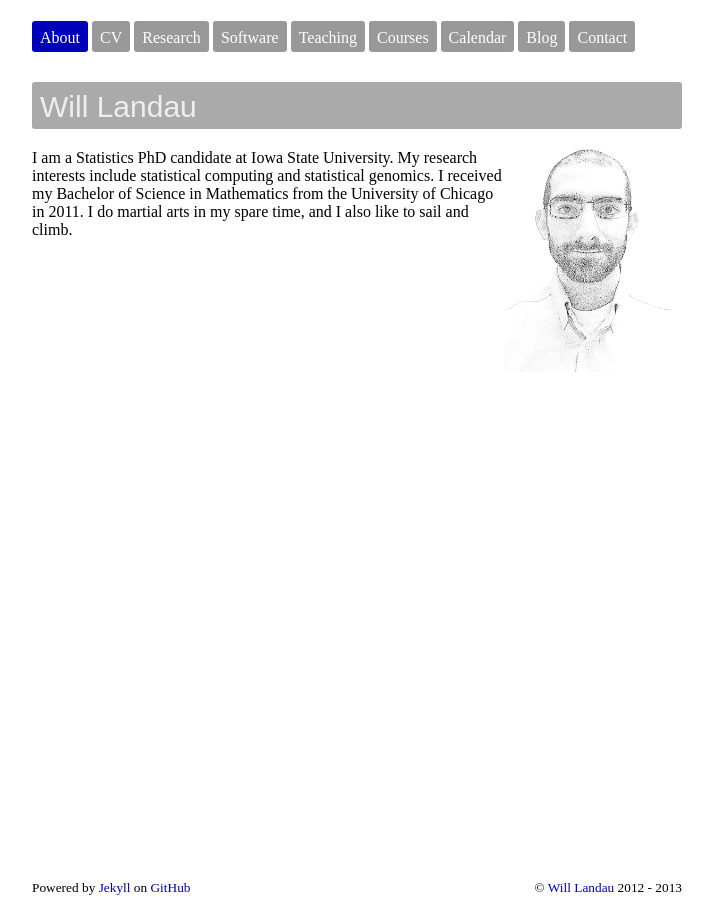
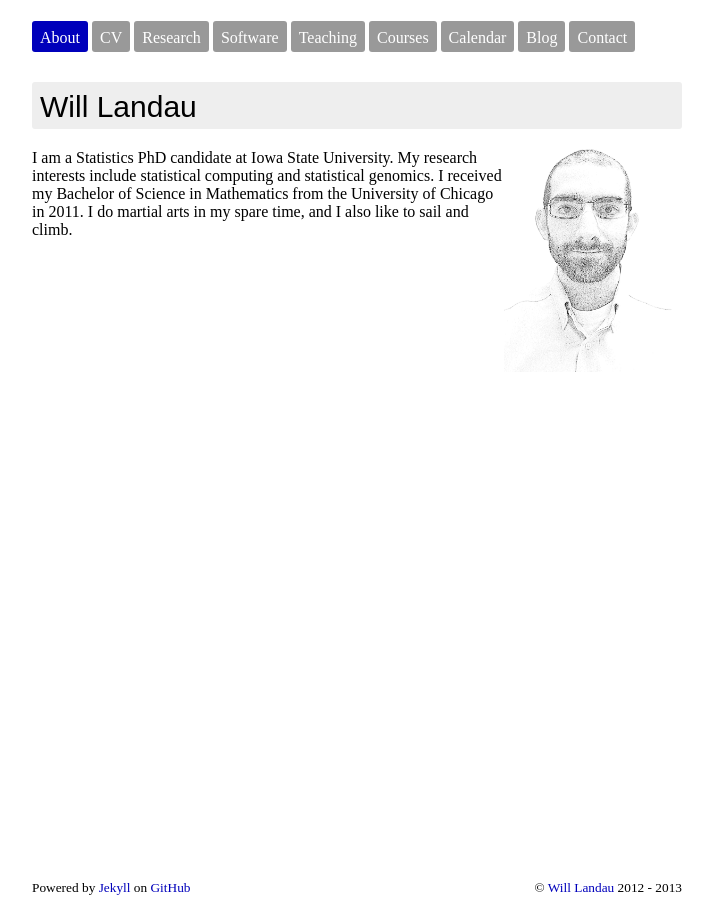
Before and after one commit to wlandau/wlandau.github.io, a Jekyll site: the page built from index.html, in a window 1280 px wide. Shown: the whole page, without its empty margins (303-1016 px from the left). Built offline with Jekyll 4.4.1, drawn with Linux system fonts in a browser that asks for light colours; nearby versions of some CDN libraries.

Commit message:
playing with headings

```diff
--- a/css/wml-custom.css
+++ b/css/wml-custom.css
@@ -18,8 +18,8 @@ h1{
   font-size: 30px;
   border-radius: 3px;
   padding: 8px 8px 5px 8px;
-  background: #AAAAAA;
-  color: #EEEEEE;
+  background: #EEEEEE;
+  color: black;
 }
 
 h2{
```
